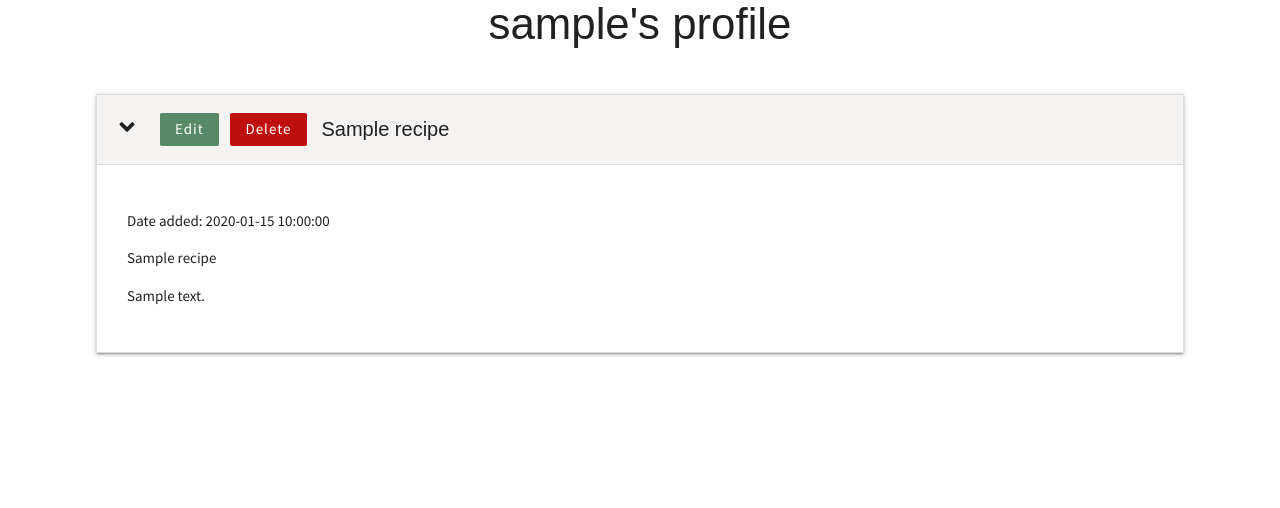
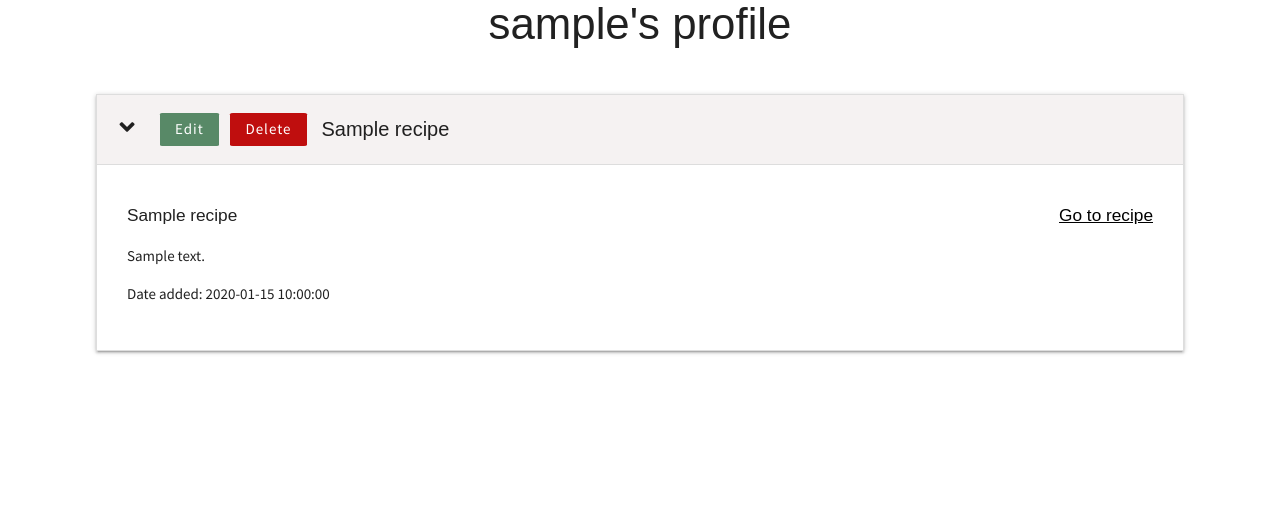
Before and after one commit to Gregory4321/ciao-down, a Flask app: page /profile/1 in a window 1280 px wide, after a click that opens the changed part. Shown: the part 127-635 px from the top of the page. Run offline with Flask 2, Linux system fonts and the light colour scheme; the visitor is signed in with stand-in values (Sample User, id 1); a database or web service that is not in the repository returns one stand-in record (values such as "Sample title"); some libraries are stand-ins or nearby versions; some web fonts are replaced.

Commit message:
Link to recipe added to profile accordion and styled

```diff
--- a/static/css/style.css
+++ b/static/css/style.css
@@ -171,6 +171,20 @@ h1, h2, h3, h4, h5, h6 {
 .delete-btn:hover {
     background-color: #c24444;
     text-decoration: underline;
+}
+
+.cta-recipe {
+    float: right;
+    color: #000;
+    text-decoration: underline;
+}
+
+.cta-recipe:hover {
+    color: #858585;
+}
+
+.accord-desc {
+    margin-top: 20px;
 }
 
 /* ----------------------------- Forms */
--- a/templates/profile.html
+++ b/templates/profile.html
@@ -25,15 +25,16 @@
                     </div>
                 </div>
                 <div class="collapsible-body">
-                    <p>Date added: {{ recipe.date_added }}</p>
-                    {{ recipe.category_name }}
-                    <p>{{ recipe.recipe_description }}</p>
+                    <h6 ><a class="cta-recipe" href="{{ url_for('get_recipe', recipe_id=recipe._id) }}">Go to recipe</a></h6>
+                    <h6>{{ recipe.category_name }}</h6>
+                    <p class="accord-desc">{{ recipe.recipe_description }}</p>
                     {% if recipe.is_vegetarian == "on" %}
                         <i class="fab fa-vimeo-v"></i>
                     {% endif %}
                     {% if recipe.is_gluten_free == "on" %}
                         <i class="fab fa-glide-g"></i>
                     {% endif %}
+                    <p>Date added: {{ recipe.date_added }}</p>
 
                 </div>
             </li>
```
